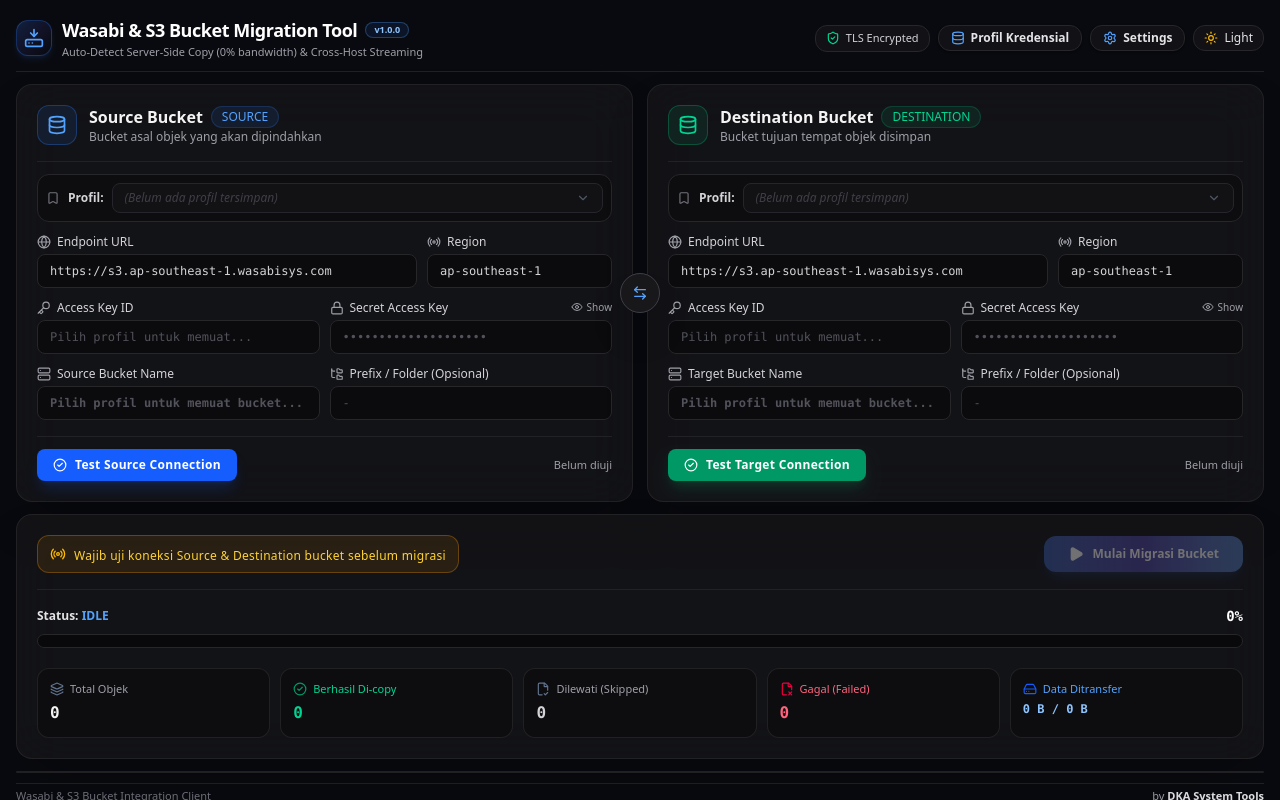
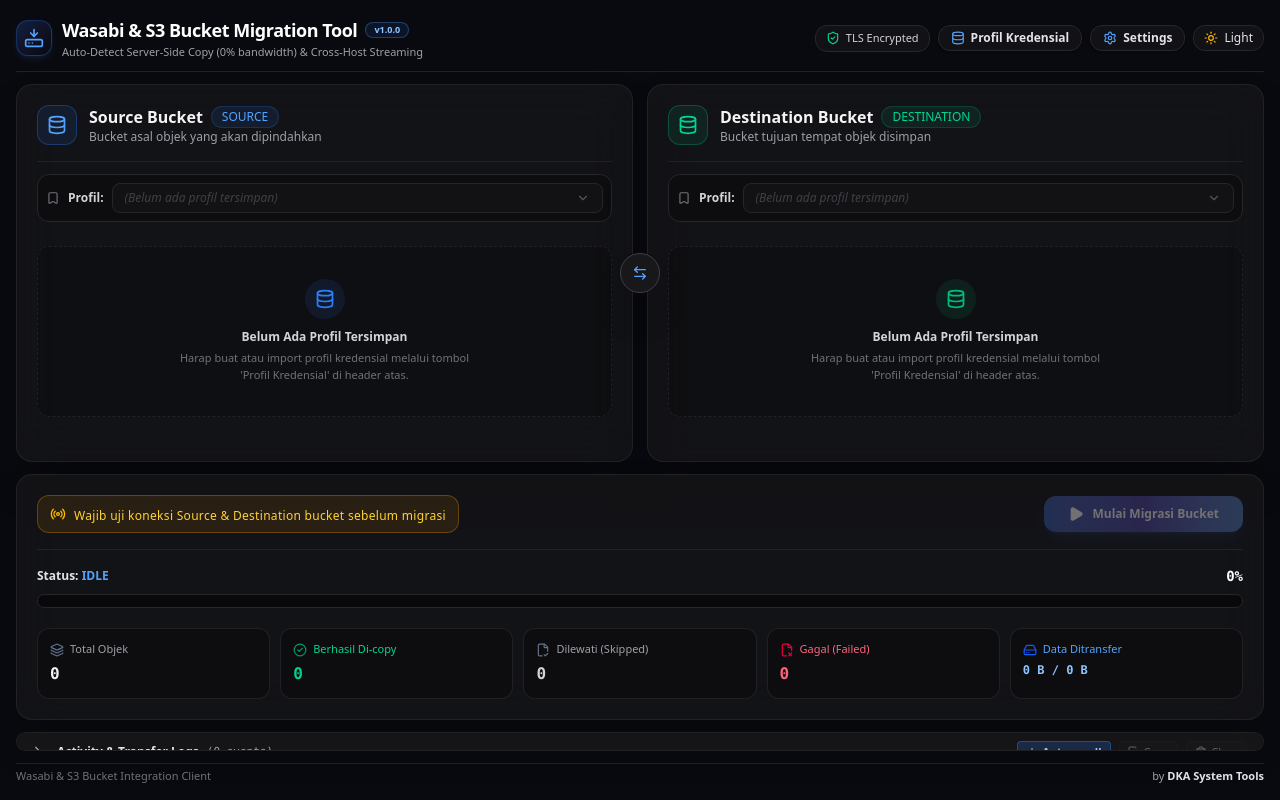
Before and after one commit to YovanggaAnandhika/WasabiMigrator, a Next.js app: page / in a window 1280 px wide. Built offline with nearby package versions, Linux system fonts and the light colour scheme.

Commit message:
feat: add custom delete confirmation modal for profiles and conditional form rendering for buckets

```diff
--- a/src/components/bucket/index.tsx
+++ b/src/components/bucket/index.tsx
@@ -1,6 +1,7 @@
 "use client";
 
 import React, { useState } from "react";
+import { Database } from "lucide-react";
 import dynamic from "next/dynamic";
 import { BucketConfig, TestResult } from "@/lib/types";
 import { testBucketConnection } from "@/lib/tauri";
@@ -96,8 +97,13 @@
     }
   };
 
+  const isProfileLoaded = Boolean(
+    config.access_key_id.trim() && config.bucket_name.trim()
+  );
+
   return (
-    <div className={`relative flex flex-col rounded-2xl border border-slate-200 dark:border-zinc-800/80 bg-white dark:bg-zinc-900/70 backdrop-blur-xl p-5 shadow-lg dark:shadow-2xl transition-all duration-300 hover:border-slate-300 dark:hover:border-zinc-700/80 ${className}`}>
+    <div className={`relative flex flex-col justify-between rounded-2xl border border-slate-200 dark:border-zinc-800/80 bg-white dark:bg-zinc-900/70 backdrop-blur-xl p-5 shadow-lg dark:shadow-2xl transition-all duration-300 hover:border-slate-300 dark:hover:border-zinc-700/80 ${className}`}>
+      <div className="flex-1 flex flex-col min-h-0">
         <BucketHeader
           title={title}
           isSource={isSource}
@@ -111,11 +117,31 @@
           onSelectProfile={onChange}
         />
 
+        {isProfileLoaded ? (
           <BucketFormFields
             config={config}
             isSource={isSource}
           />
+        ) : (
+          <div className="flex-1 flex flex-col items-center justify-center my-6 py-8 px-4 text-center border border-dashed border-slate-200 dark:border-zinc-800/80 rounded-xl bg-slate-50/40 dark:bg-zinc-950/30">
+            <div className={`h-10 w-10 rounded-full flex items-center justify-center mb-2.5 ${
+              isSource ? "bg-blue-500/10 text-blue-500" : "bg-emerald-500/10 text-emerald-500"
+            }`}>
+              <Database className="h-5 w-5" />
+            </div>
+            <h4 className="text-xs font-semibold text-slate-700 dark:text-zinc-300">
+              {profiles.length > 0 ? "Pilih Profil Kredensial Terlebih Dahulu" : "Belum Ada Profil Tersimpan"}
+            </h4>
+            <p className="text-[11px] text-slate-500 dark:text-zinc-500 mt-1 max-w-xs leading-relaxed">
+              {profiles.length > 0
+                ? "Silakan pilih salah satu profil di dropdown atas untuk memuat kredensial dan form bucket."
+                : "Harap buat atau import profil kredensial melalui tombol 'Profil Kredensial' di header atas."}
+            </p>
+          </div>
+        )}
+      </div>
 
+      {isProfileLoaded && (
         <BucketFooter
           isSource={isSource}
           disabled={disabled}
@@ -124,6 +150,7 @@
           errorMessage={errorMessage}
           onTest={handleTest}
         />
+      )}
     </div>
   );
 };
--- a/src/components/profiles/index.tsx
+++ b/src/components/profiles/index.tsx
@@ -1,6 +1,7 @@
 "use client";
 
 import React, { useState, useEffect, useRef } from "react";
+import { Trash2 } from "lucide-react";
 import dynamic from "next/dynamic";
 import { ProfileInput, ProfileRecord, TestResult } from "@/lib/types";
 import {
@@ -57,6 +58,7 @@
   const [testResult, setTestResult] = useState<TestResult | null>(null);
   const [errorMessage, setErrorMessage] = useState<string | null>(null);
   const [statusMessage, setStatusMessage] = useState<{ text: string; type: "success" | "error" } | null>(null);
+  const [deleteTarget, setDeleteTarget] = useState<{ id: string; name: string } | null>(null);
 
   const fileInputRef = useRef<HTMLInputElement>(null);
 
@@ -326,11 +328,15 @@
     reader.readAsText(file);
   };
 
-  const handleDelete = async (id: string, name: string) => {
-    if (!confirm(`Apakah Anda yakin ingin menghapus profil '${name}' dari SQLite database?`)) {
-      return;
-    }
+  const promptDelete = (id: string, name: string) => {
+    setDeleteTarget({ id, name });
+  };
+
+  const confirmAndExecuteDelete = async () => {
+    if (!deleteTarget) return;
+    const { id, name } = deleteTarget;
     setDeleting(true);
+    setDeleteTarget(null);
     try {
       await deleteProfile(id);
       await fetchProfiles();
@@ -378,7 +384,7 @@
             onStartAdd={handleStartAdd}
             onOpenImportCSV={() => fileInputRef.current?.click()}
             onExportCSV={exportProfileToCSV}
-            onDeleteProfile={handleDelete}
+            onDeleteProfile={promptDelete}
           />
 
           <div className="flex-1 flex flex-col min-h-0 bg-white dark:bg-[#0c0d14]">
@@ -400,7 +406,7 @@
                 onSave={handleSave}
                 onDelete={() => {
                   if (formData.id) {
-                    handleDelete(formData.id, formData.name);
+                    promptDelete(formData.id, formData.name);
                   }
                 }}
                 onCloseForm={resetForm}
@@ -410,6 +416,44 @@
             )}
           </div>
         </div>
+
+        {/* Custom Themed Confirmation Modal for Delete */}
+        {deleteTarget && (
+          <div className="absolute inset-0 z-50 flex items-center justify-center p-4 bg-black/60 backdrop-blur-xs animate-in fade-in duration-150">
+            <div className="w-full max-w-sm rounded-2xl border border-slate-200 dark:border-zinc-800 bg-white dark:bg-zinc-900 p-5 shadow-2xl space-y-4 animate-in zoom-in-95 duration-150">
+              <div className="flex items-start gap-3">
+                <div className="flex h-10 w-10 shrink-0 items-center justify-center rounded-xl bg-red-500/10 text-red-500 border border-red-500/20">
+                  <Trash2 className="h-5 w-5" />
+                </div>
+                <div className="flex-1">
+                  <h4 className="text-sm font-bold text-slate-900 dark:text-white">
+                    Hapus Profil Kredensial?
+                  </h4>
+                  <p className="text-xs text-slate-500 dark:text-zinc-400 mt-1 leading-relaxed">
+                    Apakah Anda yakin ingin menghapus profil <strong className="text-slate-800 dark:text-zinc-200 font-semibold">&apos;{deleteTarget.name}&apos;</strong> secara permanen dari database SQLite?
+                  </p>
+                </div>
+              </div>
+
+              <div className="flex items-center justify-end gap-2 pt-2 border-t border-slate-100 dark:border-zinc-800">
+                <button
+                  type="button"
+                  onClick={() => setDeleteTarget(null)}
+                  className="px-4 py-2 rounded-xl text-xs font-semibold text-slate-600 dark:text-zinc-300 hover:bg-slate-100 dark:hover:bg-zinc-800 transition"
+                >
+                  Batal
+                </button>
+                <button
+                  type="button"
+                  onClick={confirmAndExecuteDelete}
+                  className="px-4 py-2 rounded-xl bg-red-600 hover:bg-red-500 text-white text-xs font-semibold shadow-md shadow-red-600/20 transition"
+                >
+                  Ya, Hapus Profil
+                </button>
+              </div>
+            </div>
+          </div>
+        )}
       </div>
     </div>
   );
```
Lines whose indentation alone changed are shown as unchanged.
